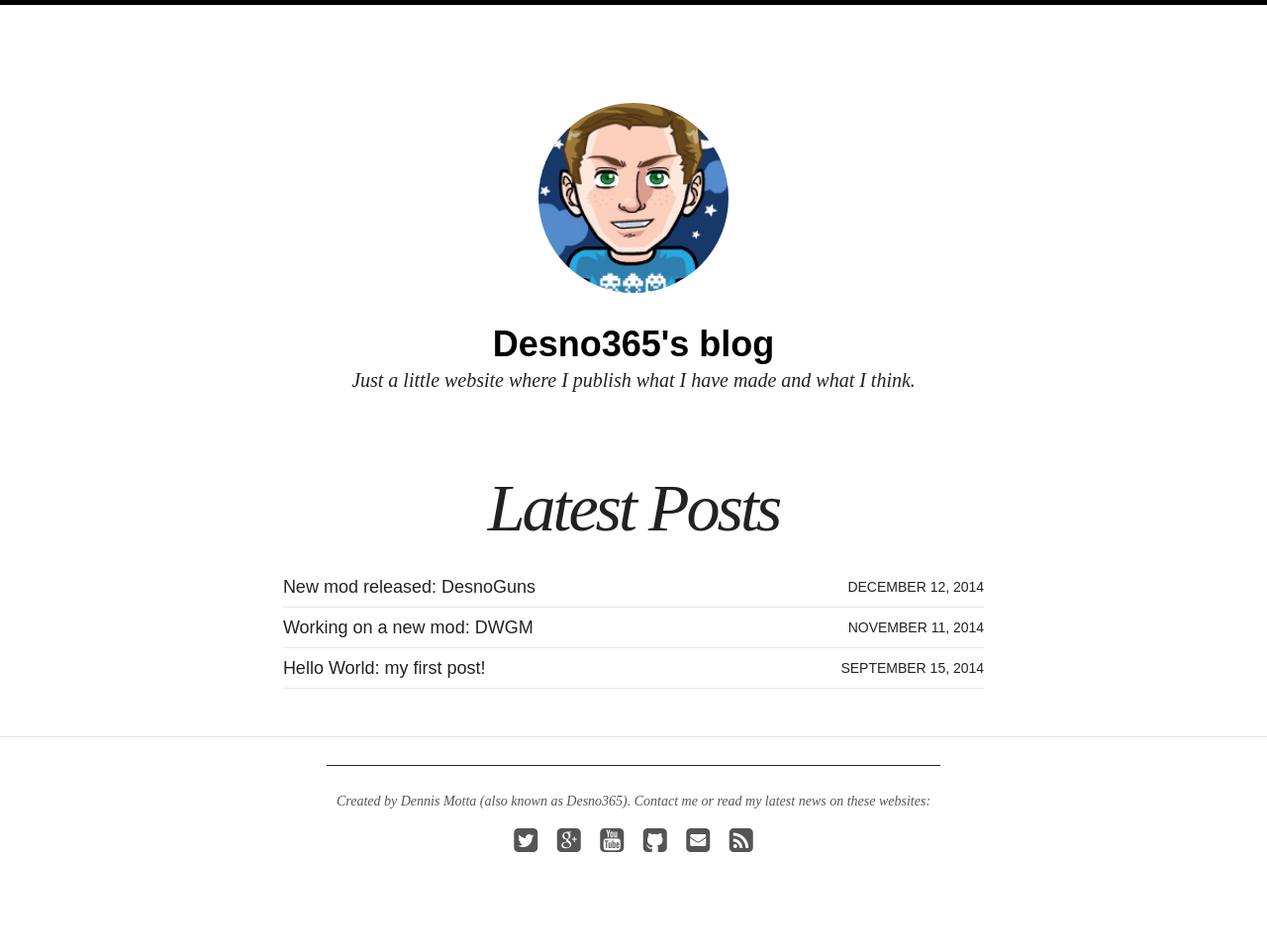
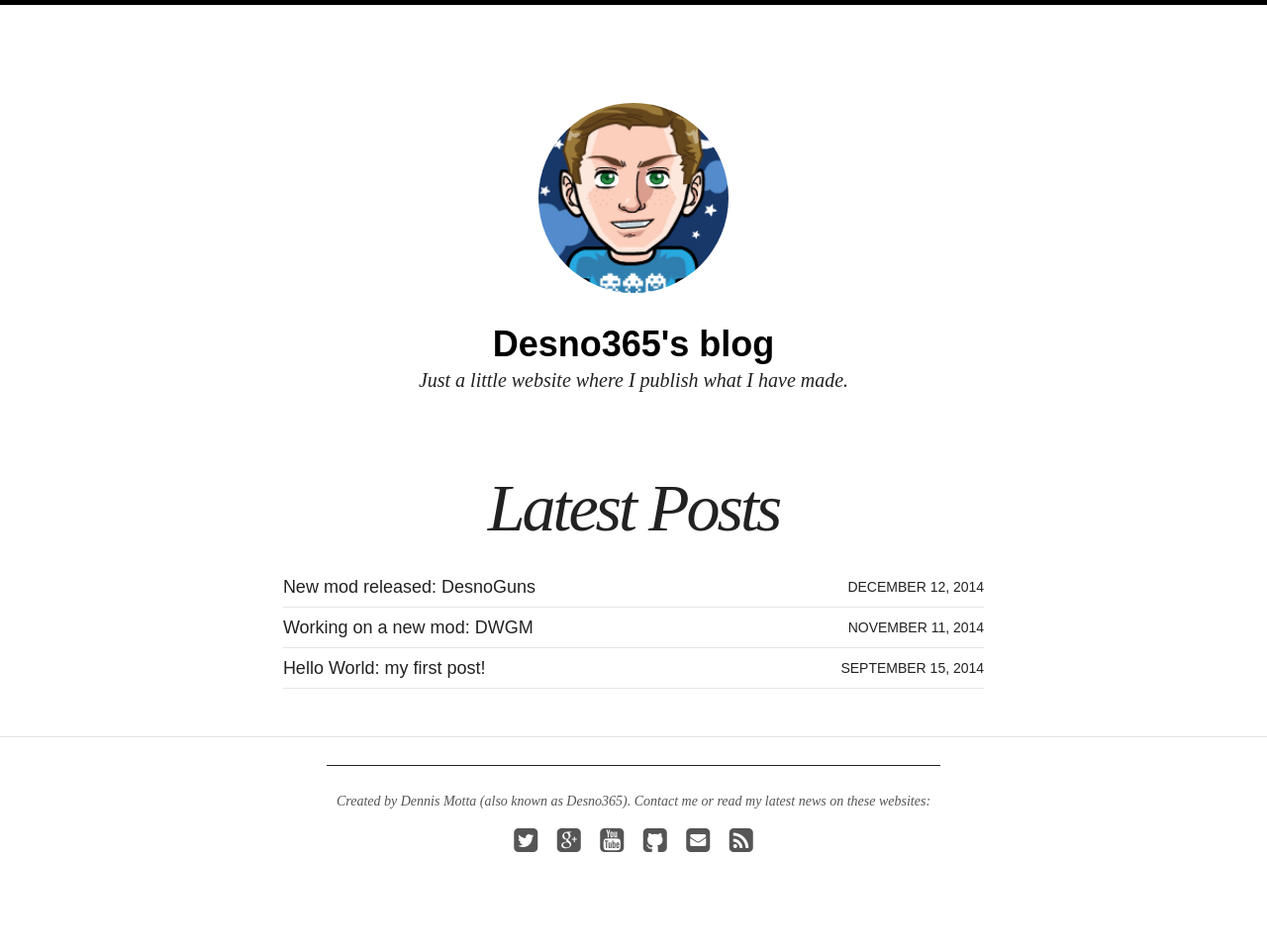
Before and after one commit to Desno365/Desno365.github.io, a Jekyll site: the page built from index.html, in a window 1280 px wide. Shown: the whole page at 99% size. Built offline with Jekyll 4.4.1, drawn with Linux system fonts in a browser that asks for light colours; nearby versions of some CDN libraries.

Commit message:
Description in config

```diff
--- a/_config.yml
+++ b/_config.yml
@@ -2,7 +2,7 @@
 
 title: Desno365's blog
 locale: en_US
-description: Just a little website where I publish what I have made and what I think.
+description: Just a little website where I publish what I have made.
 logo: site-logo.png
 search: true
 url: http://desno365.github.io
```
